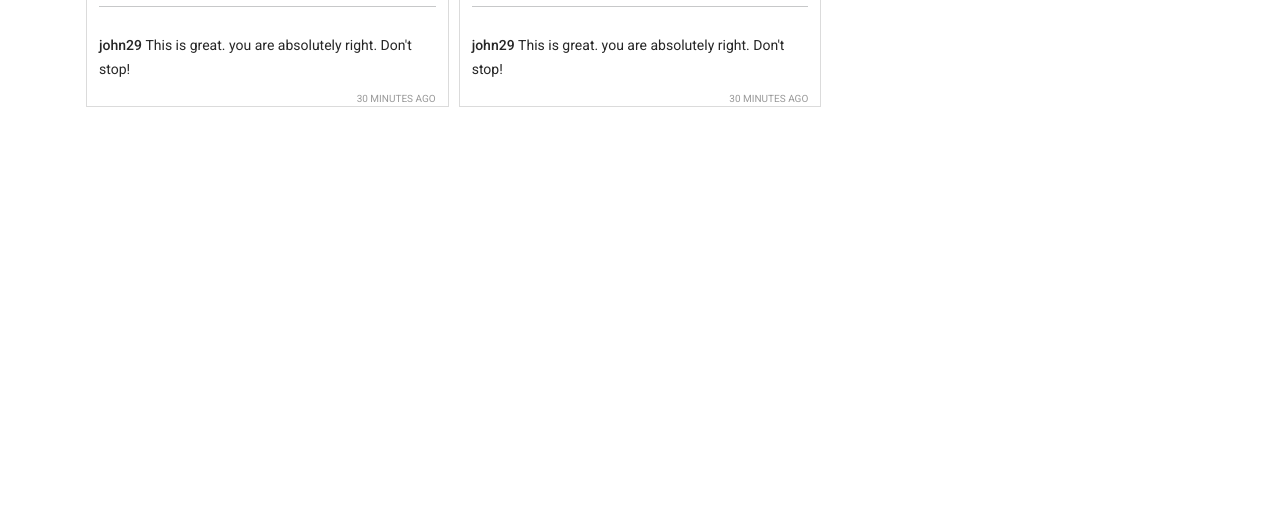
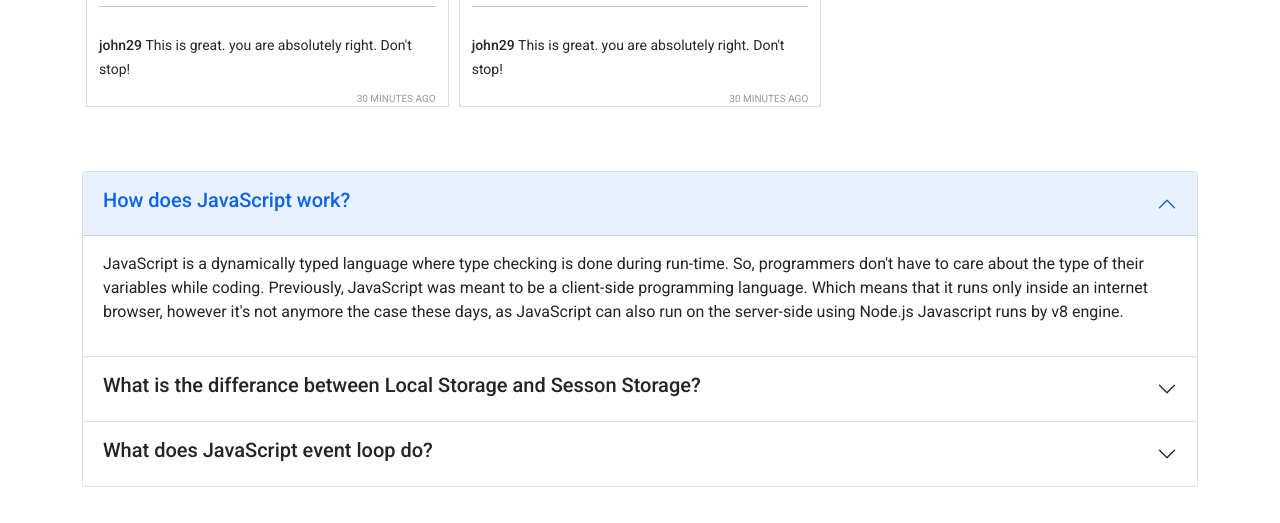
Before and after one commit to rakibahmeddev/instashohor-javascipt-bug-fix, a plain HTML site: page index.html in a window 1280 px wide. Shown: the part 1425-1948 px from the top of the page. Before the commit the page ends 1548 px from the top, so only its background shows below. Drawn offline with nearby package versions, Linux system fonts and the light colour scheme.

Commit message:
FAQ section added

```diff
--- a/index.html
+++ b/index.html
@@ -88,8 +88,104 @@
         <h1>Reported posts</h1>
       </div>
     </main>
+
+    <!-- FAQ  -->
+    <section class="container my-5">
+      <div class="accordion" id="accordionPanelsStayOpenExample">
+        <div class="accordion-item">
+          <h2 class="accordion-header" id="panelsStayOpen-headingOne">
+            <button
+              class="accordion-button"
+              type="button"
+              data-bs-toggle="collapse"
+              data-bs-target="#panelsStayOpen-collapseOne"
+              aria-expanded="true"
+              aria-controls="panelsStayOpen-collapseOne"
+            >
+              <h5>How does JavaScript work?</h5>
+            </button>
+          </h2>
+          <div
+            id="panelsStayOpen-collapseOne"
+            class="accordion-collapse collapse show"
+            aria-labelledby="panelsStayOpen-headingOne"
+          >
+            <div class="accordion-body">
+              <p>
+                JavaScript is a dynamically typed language where type checking
+                is done during run-time. So, programmers don't have to care
+                about the type of their variables while coding. Previously,
+                JavaScript was meant to be a client-side programming language.
+                Which means that it runs only inside an internet browser,
+                however it's not anymore the case these days, as JavaScript can
+                also run on the server-side using Node.js Javascript runs by v8
+                engine.
+              </p>
+            </div>
+          </div>
+        </div>
+        <div class="accordion-item">
+          <h2 class="accordion-header" id="panelsStayOpen-headingTwo">
+            <button
+              class="accordion-button collapsed"
+              type="button"
+              data-bs-toggle="collapse"
+              data-bs-target="#panelsStayOpen-collapseTwo"
+              aria-expanded="false"
+              aria-controls="panelsStayOpen-collapseTwo"
+            >
+              <h5>
+                What is the differance between Local Storage and Sesson Storage?
+              </h5>
+            </button>
+          </h2>
+          <div
+            id="panelsStayOpen-collapseTwo"
+            class="accordion-collapse collapse"
+            aria-labelledby="panelsStayOpen-headingTwo"
+          >
+            <div class="accordion-body">
+              <strong>Local Storage</strong>
+              <p>
+                Local storage is used for storing data locally on a user's
+                browser, like saving user preferences or other settings. It is
+                persisted through page reloads and stays with the browser until
+                it is cleared manually or through a setting.</p>
+              </p>
+              <strong>Session Storage</strong>
+<p>Session storage acts in a similar way to local storage. The only difference here is that while data stored in local storage has an expiration date, the data stored in session storage will expire as soon as the page's session ends, that's mean, when the page is closed.</p>
+            </div>
+          </div>
+        </div>
+        <div class="accordion-item">
+          <h2 class="accordion-header" id="panelsStayOpen-headingThree">
+            <button
+              class="accordion-button collapsed"
+              type="button"
+              data-bs-toggle="collapse"
+              data-bs-target="#panelsStayOpen-collapseThree"
+              aria-expanded="false"
+              aria-controls="panelsStayOpen-collapseThree"
+            >
+             <h5>What does JavaScript event loop do?</h5>
+            </button>
+          </h2>
+          <div
+            id="panelsStayOpen-collapseThree"
+            class="accordion-collapse collapse"
+            aria-labelledby="panelsStayOpen-headingThree"
+          >
+            <div class="accordion-body">
+              <p>To be honest....I don't know. sorry.</p>
+            </div>
+          </div>
+        </div>
+      </div>
+    </section>
     <footer></footer>
 
+    <!-- Boostrap JS CDN  -->
+    <script src="https://cdn.jsdelivr.net/npm/bootstrap@5.1.3/dist/js/bootstrap.bundle.min.js"></script>
     <!-- add javascript  file  -->
     <script src="./js/app.js"></script>
   </body>
```
